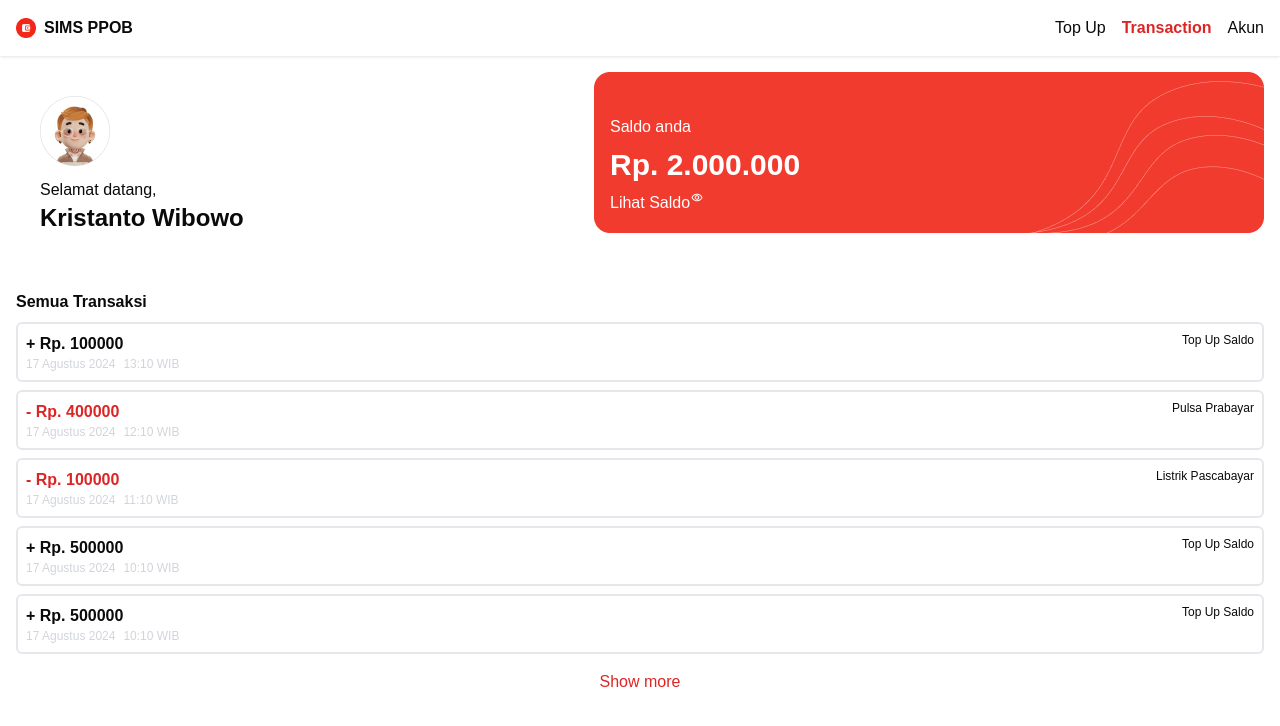
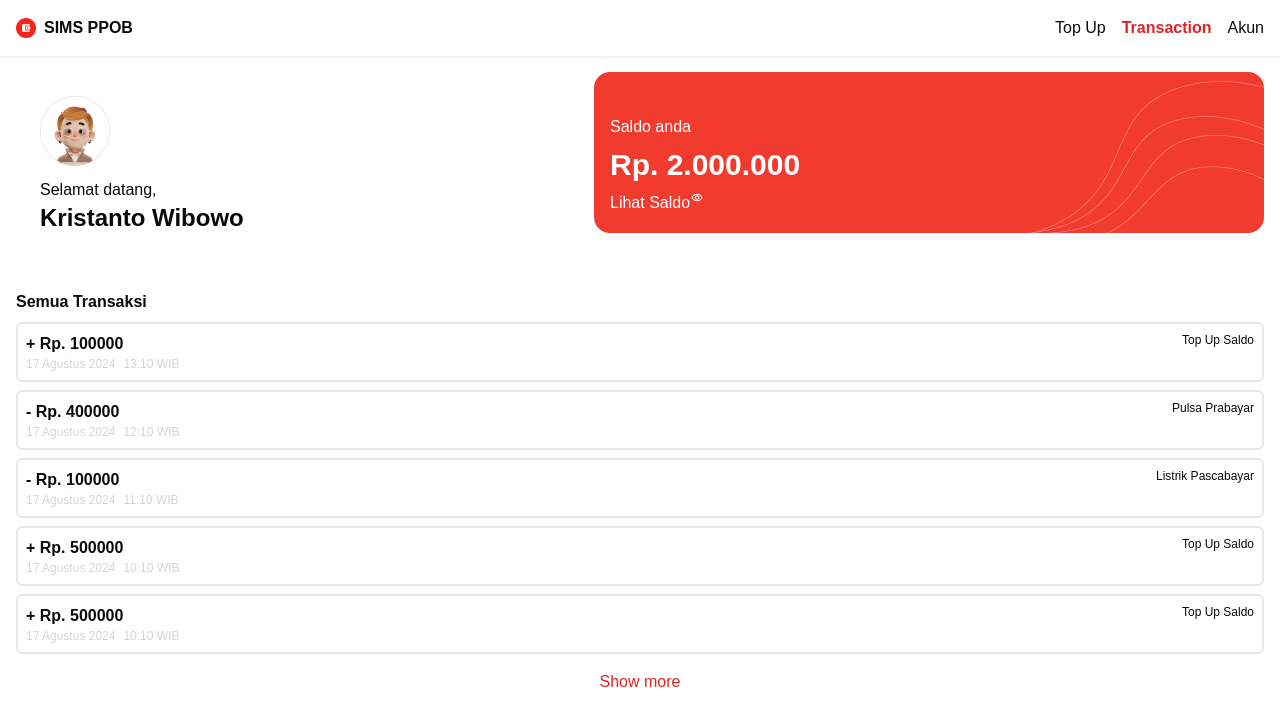
Before and after one commit to ainunnfh/simple-payment-app, a Next.js app: page /transaction-page in a window 1280 px wide. Shown: the top 726 px of the page. Built offline with nearby package versions, Linux system fonts and the light colour scheme.

Commit message:
🐛transaction history: change props color

```diff
--- a/src/components/transaction/TransactionHistory.tsx
+++ b/src/components/transaction/TransactionHistory.tsx
@@ -13,7 +13,7 @@ const TransactionHistory: React.FC<ITransactionHistoryProps> = (props) => {
   return (
     <div className="flex flex-col p-2 border-gray-200 border-2 rounded-md">
       <div className="flex justify-between">
-        <div className={`font-bold text-${props.color}`}>
+        <div className={`font-bold ${props.color}`}>
           {props.type} Rp. {props.amount}
         </div>
         <div className="text-xs">{props.desc}</div>
```
